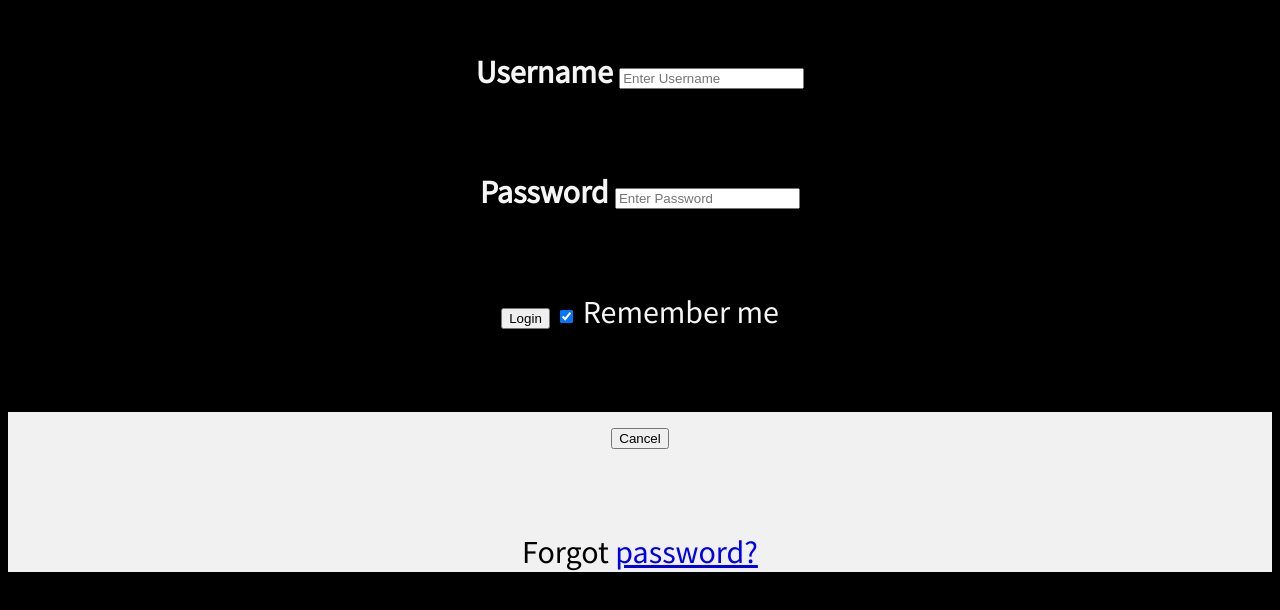
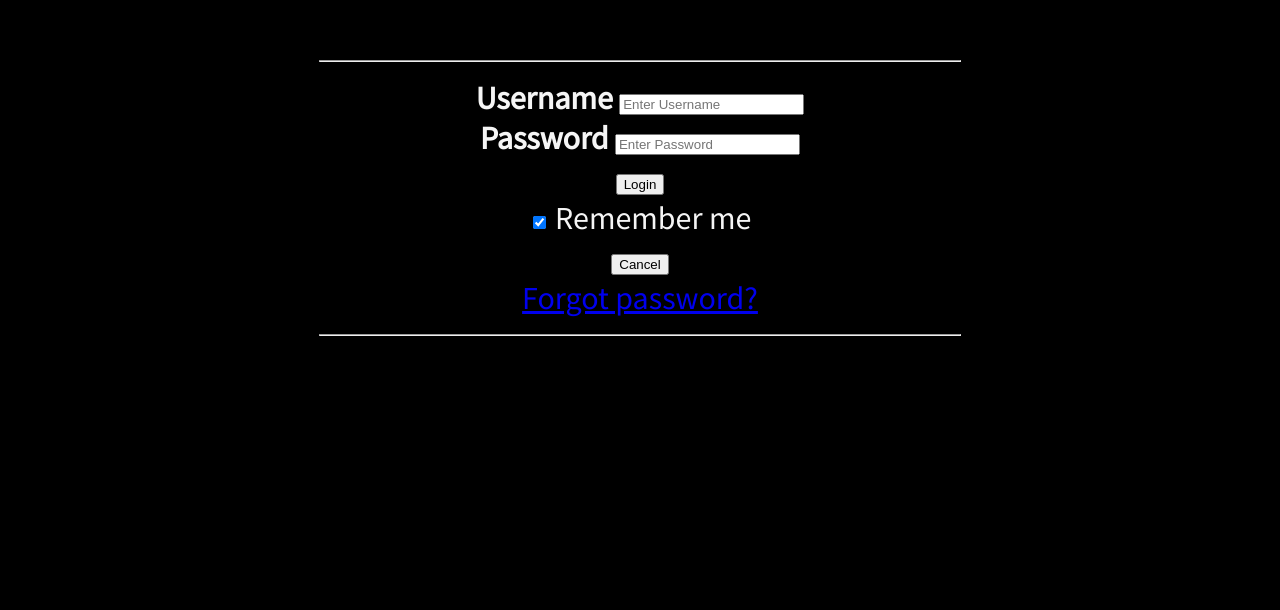
Before and after one commit to mfcecilia/ps.top, a plain HTML site: page index.html in a window 1280 px wide. Shown: the part 1445-2055 px from the top of the page. Drawn offline with Linux system fonts and the light colour scheme.

Commit message:
reformat login form

```diff
--- a/css/index.css
+++ b/css/index.css
@@ -1,4 +1,9 @@
 /* BACKGROUND IMAGE FOR HOMEPAGE */
+html {
+    margin: auto;
+    text-align: center;
+}
+
 
 body{
     background-color: black;
@@ -6,6 +11,7 @@ body{
     text-align: center;
     font-family: 'Source Sans Pro', sans-serif;
     font-size: 2em;
+    margin: auto;
 }
 
 img {
@@ -15,3 +21,22 @@ img {
 .psw {
     color: black;
 }
+
+form {
+    text-align: center;
+    margin: auto;
+}
+
+.container {
+    text-align: center;
+    margin: auto;
+}
+
+label {
+    text-align: center;
+    margin: auto;
+}
+
+hr {
+    max-width: 50%;
+}
--- a/index.html
+++ b/index.html
@@ -27,6 +27,8 @@
 
         <!--- LOGIN FORM --->
 
+        <hr>
+
         <form action="action_page.php" method="post">
             <div class="container">
                 <label for="uname"><b>Username</b></label>
@@ -34,18 +36,17 @@
                 <input type="text" placeholder="Enter Username" name="uname" required>
 
                 <br>
-                <br>
-                <br>
 
                 <label for="psw"><b>Password</b></label>
 
                 <input type="password" placeholder="Enter Password" name="psw" required>
 
                 <br>
-                <br>
+
+                <button type="submit">Login</button>
+
                 <br>
 
-                <button type="submit">Login</button>
 
                 <label>
 
@@ -54,23 +55,23 @@
                 </label>
 
                 <br>
-                <br>
-                <br>
 
 
             </div>
 
-            <div class="container" style="background-color:#f1f1f1">
+            <div class="container">
 
                 <button type="button" class="cancelbtn">Cancel</button>
 
                 <br>
-                <br>
-                <br>
 
 
-                <span class="psw">Forgot <a href="#">password?</a></span>
+                <span class="psw"><a href="#">Forgot password?</a></span>
+
             </div>
+
+            <hr>
+
         </form>
 
 
```
